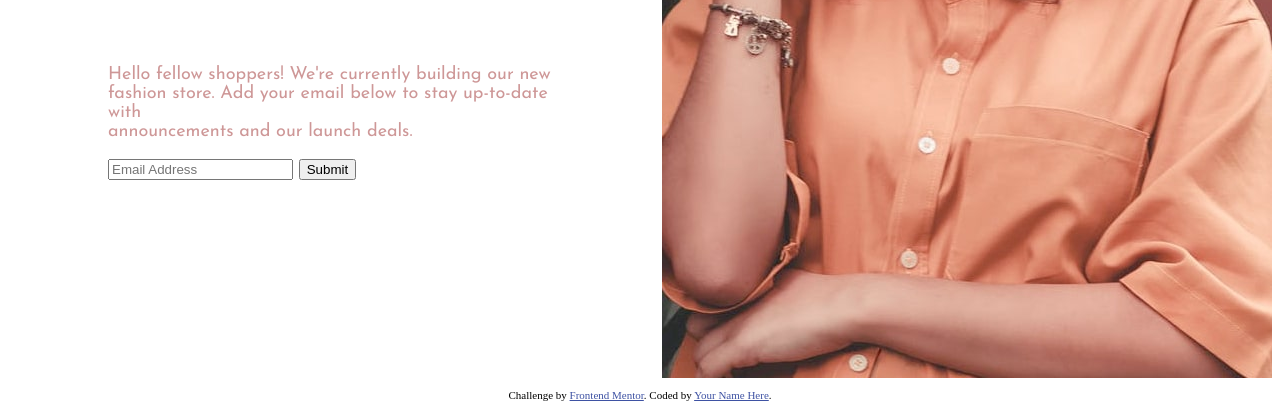
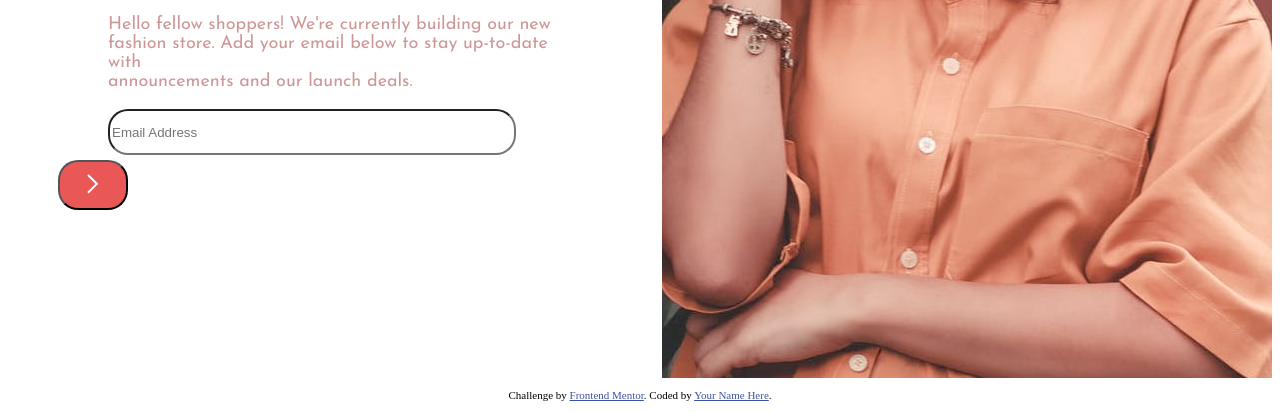
Before and after one commit to developertarik/base-Apparel, a plain HTML site: page index.html in a window 1280 px wide. Shown: the part 430-842 px from the top of the page. Drawn offline with Linux system fonts and the light colour scheme.

Commit message:
add new project

```diff
--- a/index.html
+++ b/index.html
@@ -27,8 +27,8 @@
 
     </p>
     <div class="button">
-      <input placeholder="Email Address" style="color:gainsboro;" type="email" name="email" id="email">
-      <button>Submit</button></div>
+      <input class="email" placeholder="Email Address" style="color:gainsboro;" type="email" name="email" id="email">
+      <button class="submit"><img src="./images/icon-arrow.svg" alt="arrow"></button></div>
 
   </div>
   <div class="flex2">
--- a/styles/style.css
+++ b/styles/style.css
@@ -1,6 +1,7 @@
 @import url('https://fonts.googleapis.com/css2?family=Josefin+Sans:wght@300;400;600&display=swap');
 body{
     font-size: 18px;
+
 }
 .container{
 display:flex;
@@ -20,8 +21,7 @@ font-family: 'Josefin Sans', sans-serif;
     display:flex;
     flex-direction: column;
     padding: 100px;
-    padding-top:10px;
-}
+    padding-top:10px;}
 .were{
     color: hsl(0, 36%, 70%);
 
@@ -34,3 +34,31 @@ letter-spacing: 10px;}
 .param{
     color:hsl(0, 36%, 70%);
 }
+.email{
+    border-radius: 20px;
+    height: 40px;
+    width:250px;
+}
+.submit{
+
+    border-radius: 20px;
+    width: 70px;
+    height: 50px;
+    position: relative;
+    top: 5px;
+    right: 50px;
+   background-color:  hsl(0, 78%, 63%);
+}
+.button,.param{
+    position:relative;
+    bottom: 50px;
+}
+.email {
+    border-radius: 20px;
+    height: 40px;
+    width: 400px;
+    position: relative;}
+
+    input:invalid{
+    border-color: hsl(0, 93%, 68%);
+    }
```
